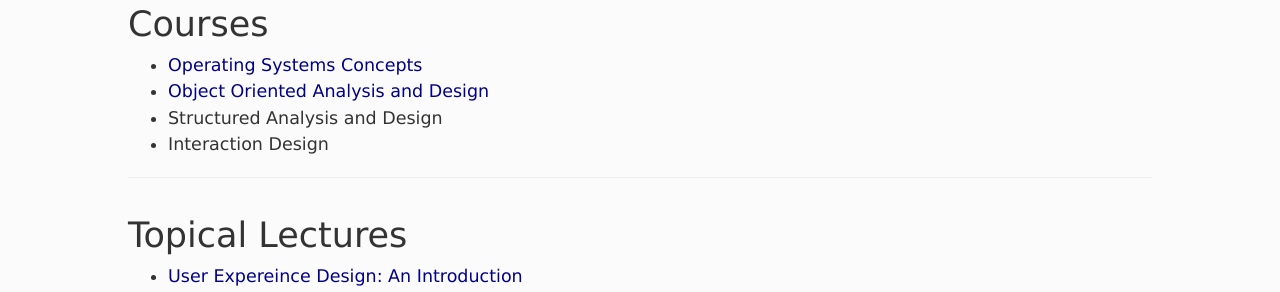
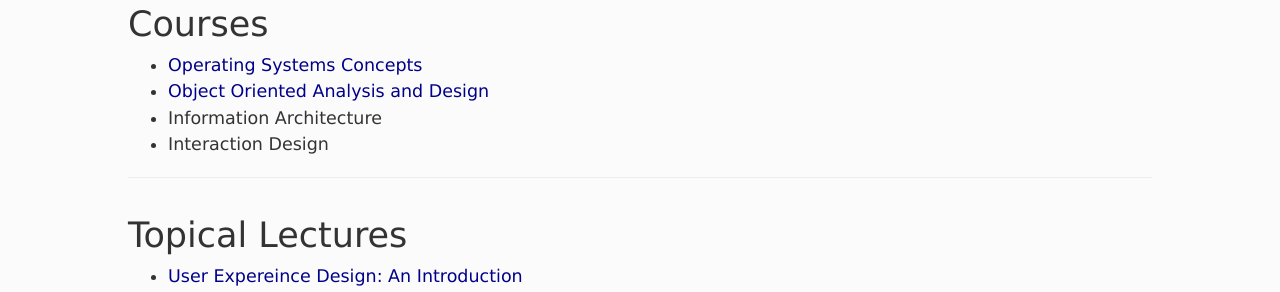
Before and after one commit to CS-Concepts-hub/CS-Concepts-hub, a Jekyll site: the page built from index.html, in a window 1280 px wide. Shown: the part 480-772 px from the top of the page. Built offline with Jekyll 4.4.1, drawn with Linux system fonts in a browser that asks for light colours.

Commit message:
Update index.html

```diff
--- a/index.html
+++ b/index.html
@@ -23,7 +23,7 @@ weight: 0
 		<ul>
 			<li><a href="https://cs-concepts-hub.github.io/Operating-Systems-Concepts/">Operating Systems Concepts</a></li>
 			<li><a href="https://cs-concepts-hub.github.io/Object-Oriented-Analysis-and-Design/">Object Oriented Analysis and Design</a></li>
-			<li><!a href="#">Structured Analysis and Design</a></li>
+			<li><!a href="#">Information Architecture</a></li>
 			<li><!a href="#">Interaction Design</a></li>
 		</ul>
 		<hr>
```
